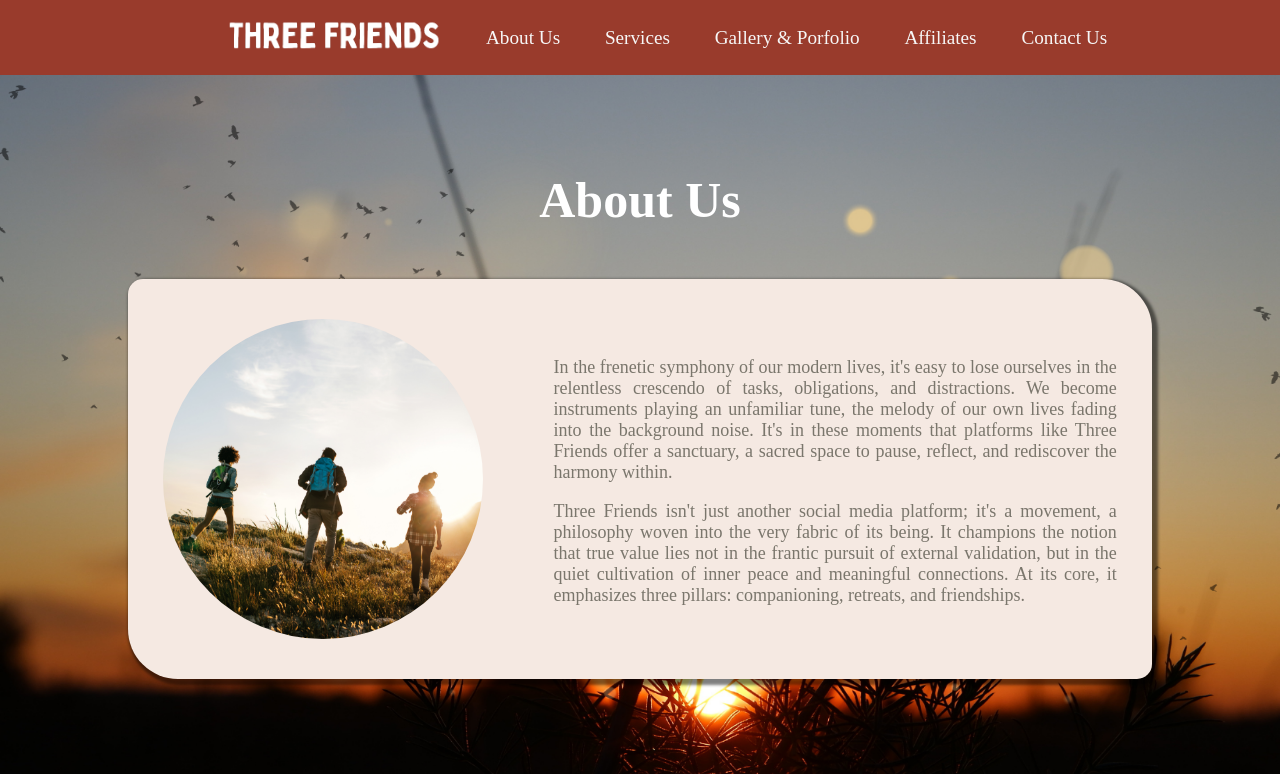
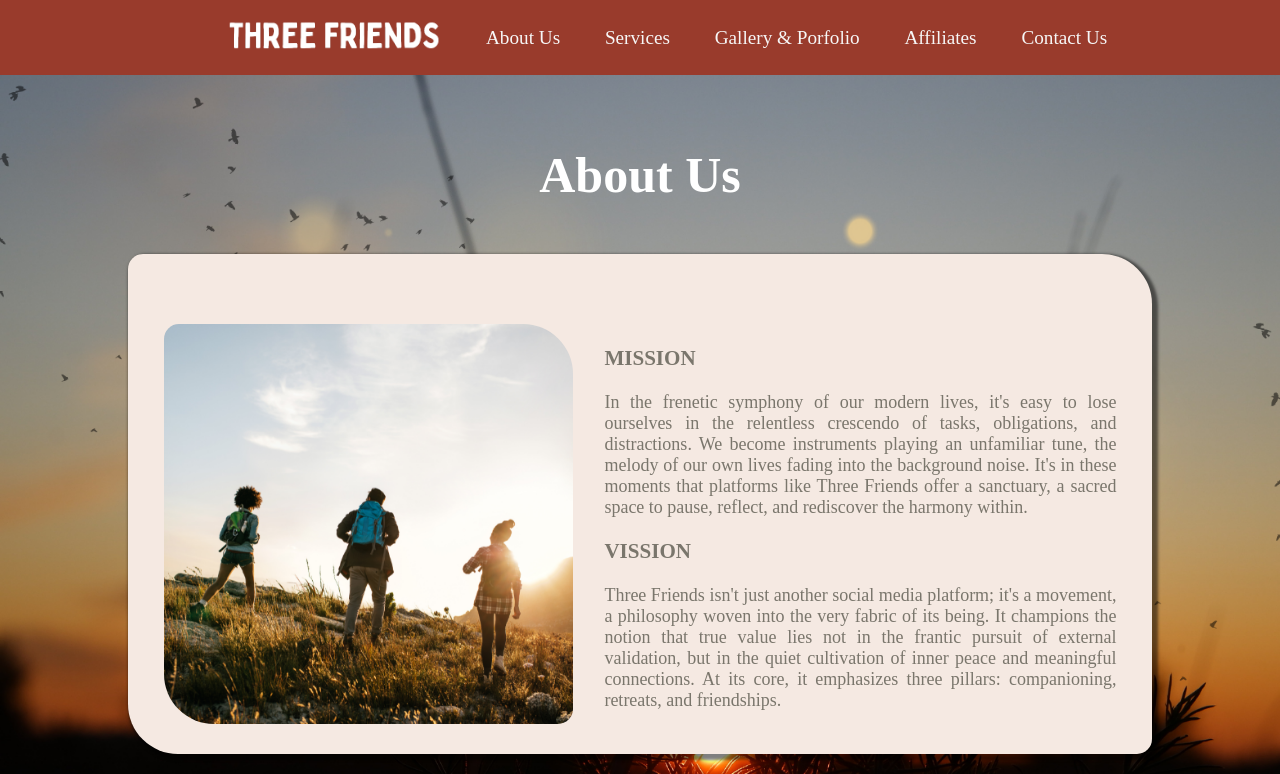
Before and after one commit to ranijovellanos/ranijovellanos.github.io, a plain HTML site: page html/Portfolio/index.html in a window 1280 px wide. Shown: the top 774 px of the page. Drawn offline with Linux system fonts and the light colour scheme; grey boxes are pictures that could not be loaded.

Commit message:
mission and Vision

```diff
--- a/html/Portfolio/assets/css/styles.css
+++ b/html/Portfolio/assets/css/styles.css
@@ -48,7 +48,7 @@
     margin-left: 100px;
 }
 #section-about {
-    height: 700px;
+    height: 750px;
     background-image: url("../images/sunset.png");
     background-repeat: no-repeat;
     background-size: 100% 100%;
@@ -72,7 +72,7 @@
 #div-personal {
     background-color: #F5E9E2;
     width: 1024px;
-    height: 400px;
+    height: 470px;
 
     display: flex;
     justify-content: space-around;
@@ -80,25 +80,33 @@
 
     box-shadow: 3px 3px 3px 3px rgba(0, 0,0,.5);
     border-radius: 15px 50px;
+    padding-bottom: 30px;
 }
 
 #personal-image {
-    height: 320px;
-    width: 320px;
+    height: 400px !important;
+    width: 40%;
     background-image: url("../images/friends\ facing\ the\ sun.png");
     background-repeat: no-repeat;
-    background-size: contain;
-    border-radius: 50%;
+    background-size: cover;
+    /* border-radius: 50%; */
+    margin-left: 20px;
+    margin-top: auto;
+    border-radius: 15px 50px;
+
 }
 
 #personal-info {
+    padding-top: 0px;
     height: 70%;
-    width: 55%;
+    width: 50%;
     /* background-color: #f7f7f7; */
     text-align: justify;
     text-justify: inter-word;
     color: #7a766c;
     font-size: large;
+    margin-right: 20px;
+
 }
 #section-services {
     height: 1300px;
--- a/html/Portfolio/index.html
+++ b/html/Portfolio/index.html
@@ -42,10 +42,10 @@
             <div id="div-personal">
                 <div id="personal-image"></div>
                 <div id="personal-info">
+                    <h3> MISSION</h3>
                    <p>In the frenetic symphony of our modern lives, it's easy to lose ourselves in the relentless crescendo of tasks, obligations, and distractions. We become instruments playing an unfamiliar tune, the melody of our own lives fading into the background noise. It's in these moments that platforms like Three Friends offer a sanctuary, a sacred space to pause, reflect, and rediscover the harmony within.</p>
-                   <p>
-
-                    Three Friends isn't just another social media platform; it's a movement, a philosophy woven into the very fabric of its being. It champions the notion that true value lies not in the frantic pursuit of external validation, but in the quiet cultivation of inner peace and meaningful connections. At its core, it emphasizes three pillars: companioning, retreats, and friendships.</p>
+                   <h3> VISSION</h3>
+                   <p>Three Friends isn't just another social media platform; it's a movement, a philosophy woven into the very fabric of its being. It champions the notion that true value lies not in the frantic pursuit of external validation, but in the quiet cultivation of inner peace and meaningful connections. At its core, it emphasizes three pillars: companioning, retreats, and friendships.</p>
 
 
                 </div>
```
Also changed, not shown: 1 other file.
